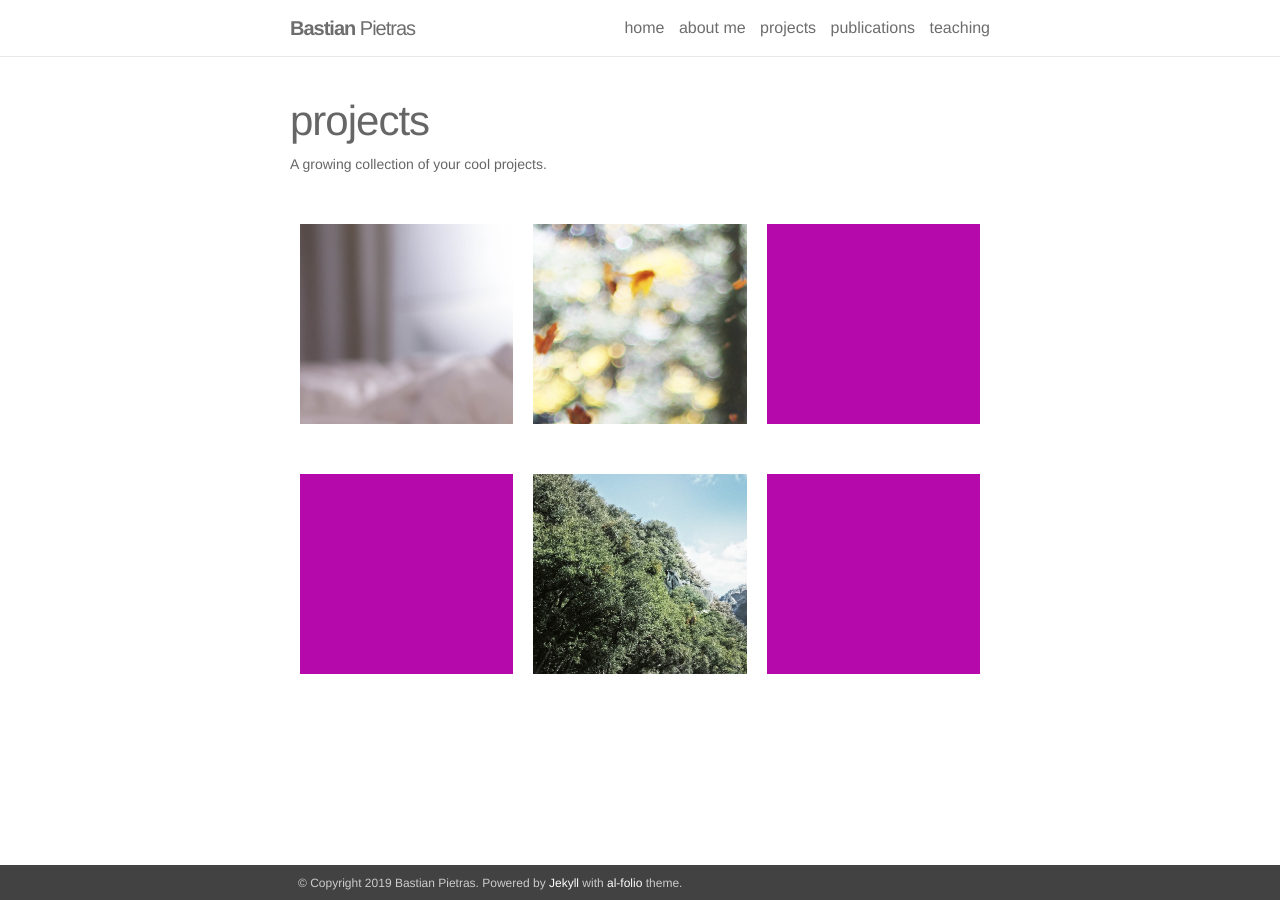
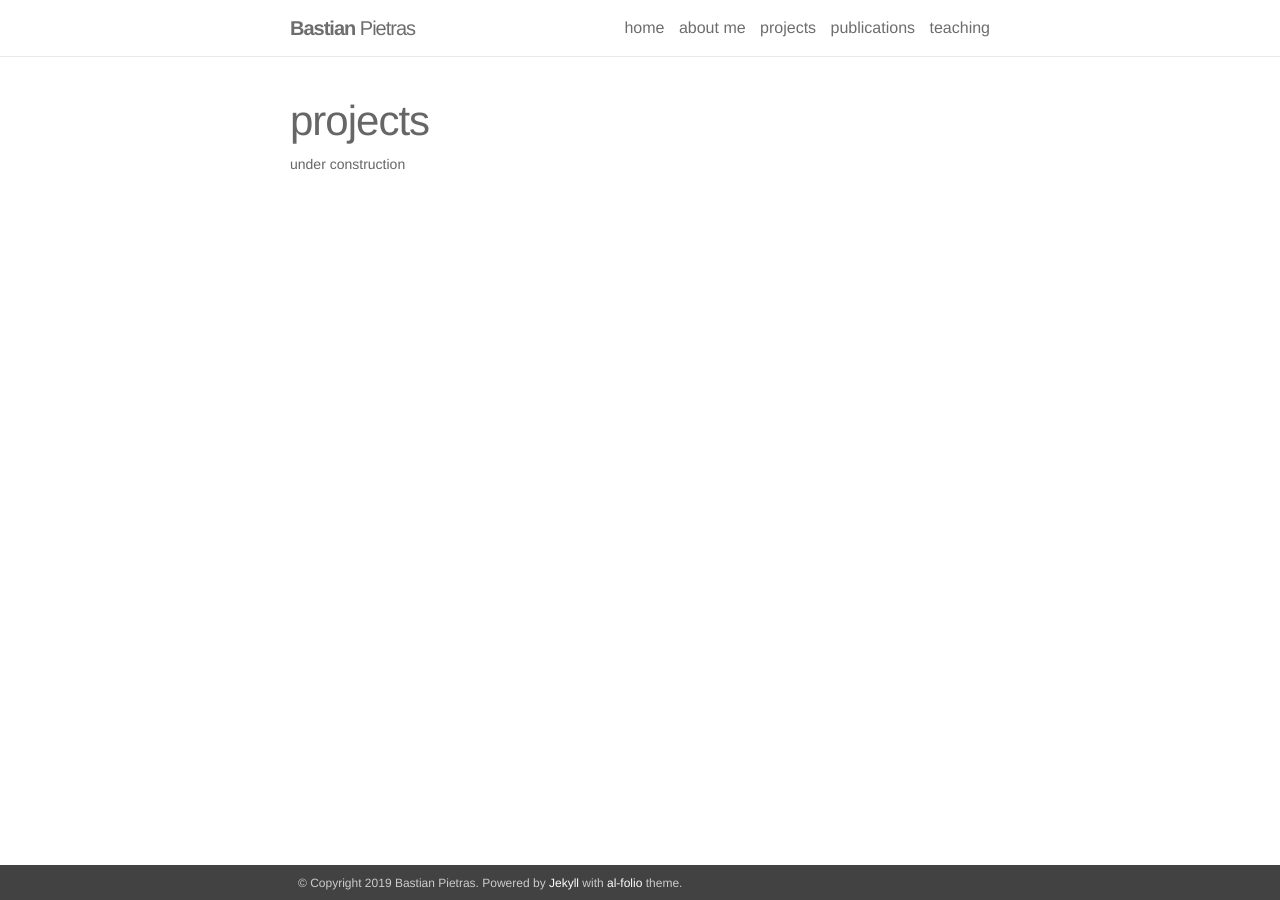
Before and after one commit to BastianPietras/bastianpietras.github.io, a Jekyll site: the page built from _pages/projects.md, in a window 1280 px wide. Built offline with Jekyll 4.4.1, drawn with Linux system fonts in a browser that asks for light colours.

Commit message:
Update projects.md

```diff
--- a/_pages/projects.md
+++ b/_pages/projects.md
@@ -2,47 +2,5 @@
 layout: page
 title: projects
 permalink: /projects/
-description: A growing collection of your cool projects.
+description: under construction
 ---
-
-{% for project in site.projects %}
-
-{% if project.redirect %}
-<div class="project">
-    <div class="thumbnail">
-        <a href="{{ project.redirect }}" target="_blank">
-        {% if project.img %}
-        <img class="thumbnail" src="{{ project.img | prepend: site.baseurl | prepend: site.url }}"/>
-        {% else %}
-        <div class="thumbnail blankbox"></div>
-        {% endif %}
-        <span>
-            <h1>{{ project.title }}</h1>
-            <br/>
-            <p>{{ project.description }}</p>
-        </span>
-        </a>
-    </div>
-</div>
-{% else %}
-
-<div class="project ">
-    <div class="thumbnail">
-        <a href="{{ project.url | prepend: site.baseurl | prepend: site.url }}">
-        {% if project.img %}
-        <img class="thumbnail" src="{{ project.img | prepend: site.baseurl | prepend: site.url }}"/>
-        {% else %}
-        <div class="thumbnail blankbox"></div>
-        {% endif %}
-        <span>
-            <h1>{{ project.title }}</h1>
-            <br/>
-            <p>{{ project.description }}</p>
-        </span>
-        </a>
-    </div>
-</div>
-
-{% endif %}
-
-{% endfor %}
```
